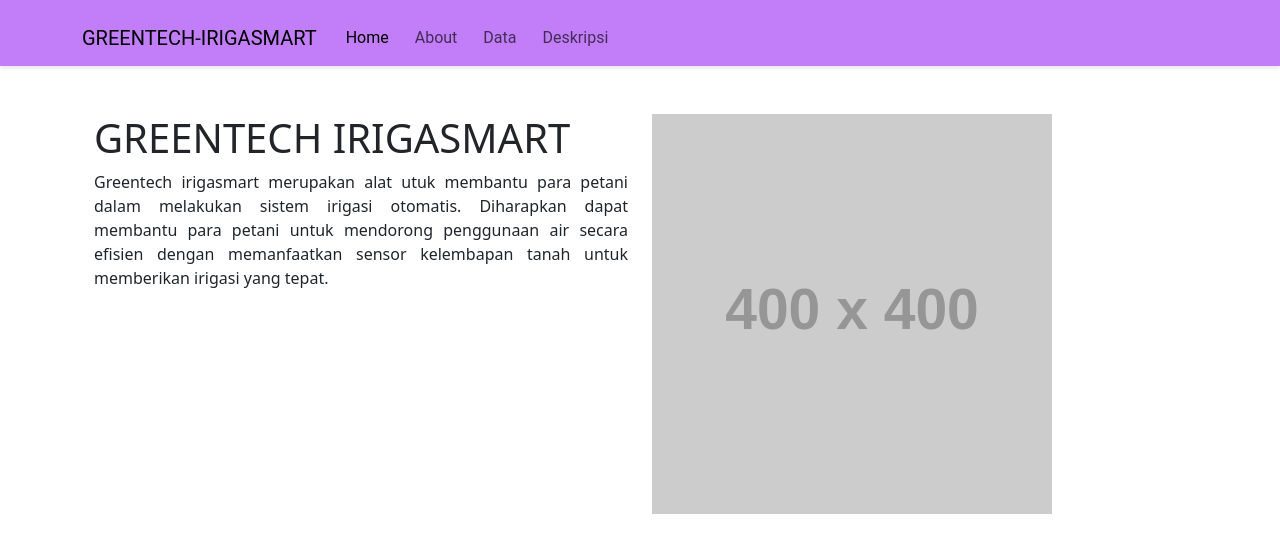
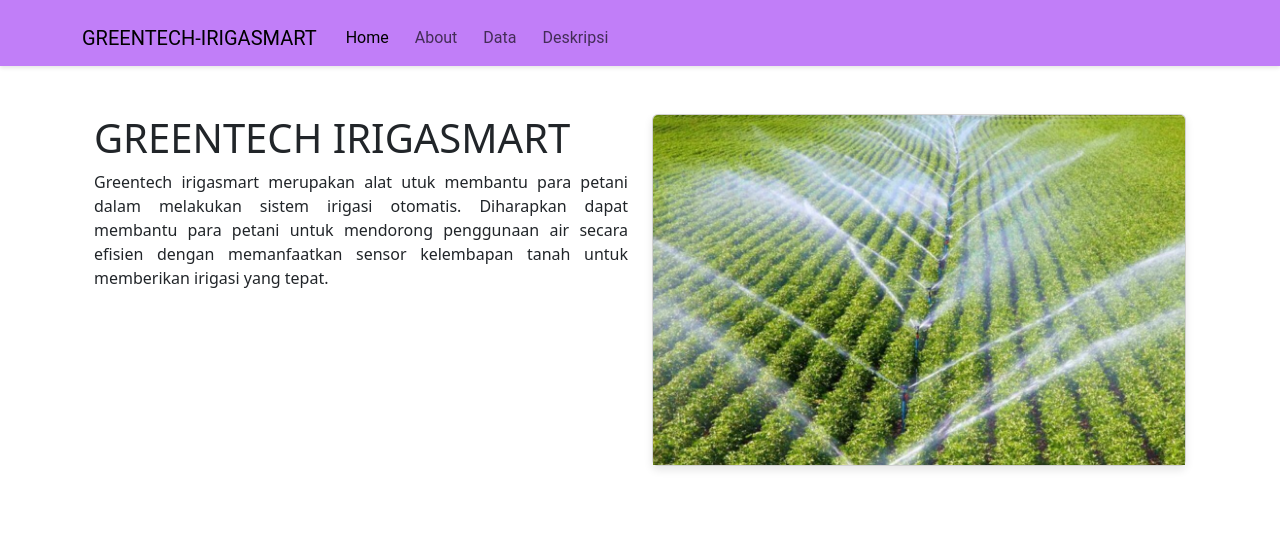
Before and after one commit to agungkusum4/kelompok1-webdev, a React (Create React App) app: page / in a window 1280 px wide. Shown: the top 552 px of the page. Built offline with nearby package versions, Linux system fonts and the light colour scheme.

Commit message:
add image home

```diff
--- a/package.json
+++ b/package.json
@@ -15,7 +15,7 @@
     "react-bootstrap": "^2.10.1",
     "react-dom": "^18.2.0",
     "react-router-dom": "^6.22.3",
-    "react-scripts": "5.0.1",
+    "react-scripts": "^5.0.1",
     "web-vitals": "^2.1.4"
   },
   "scripts": {
--- a/src/Pages/About.js
+++ b/src/Pages/About.js
@@ -55,7 +55,7 @@ const About = () => {
                 Nick Name : Agish.<br/>
                 NIM : 1101223215.<br/>
                 IG  :
-                <Card.Link href="https://www.instagram.com/inibukanagungg/"> inibukanagungg_</Card.Link>
+                <Card.Link href="https://www.instagram.com/nsyaghis/"> nsyaghis</Card.Link>
               </Card.Text>
             </Card.Body>
           </Card>
--- a/src/Pages/Home.js
+++ b/src/Pages/Home.js
@@ -1,6 +1,7 @@
 import React from 'react';
-import { Container, Row, Col, Button } from 'react-bootstrap';
+import { Container, Row, Col, Card } from 'react-bootstrap';
 import '../components/home.css'; // Import file CSS
+import Irigasi from '../Images/Irigasi.jpg'
 
 const Home = () => {
   return (
@@ -14,7 +15,9 @@ const Home = () => {
               untuk memberikan irigasi yang tepat.</p>
         </Col>
         <Col>
-          <img src="https://via.placeholder.com/400" alt="Website" className="img-fluid" />
+          <Card>
+            <Card.Img variant="top" src={Irigasi} style={{height: '350px'}}/>
+          </Card>
         </Col>
       </Row>
     </Container>
```
Also changed, not shown: src/Images/Irigasi.jpg (added), 1 other file (tests, documents, lock files or other folders).
